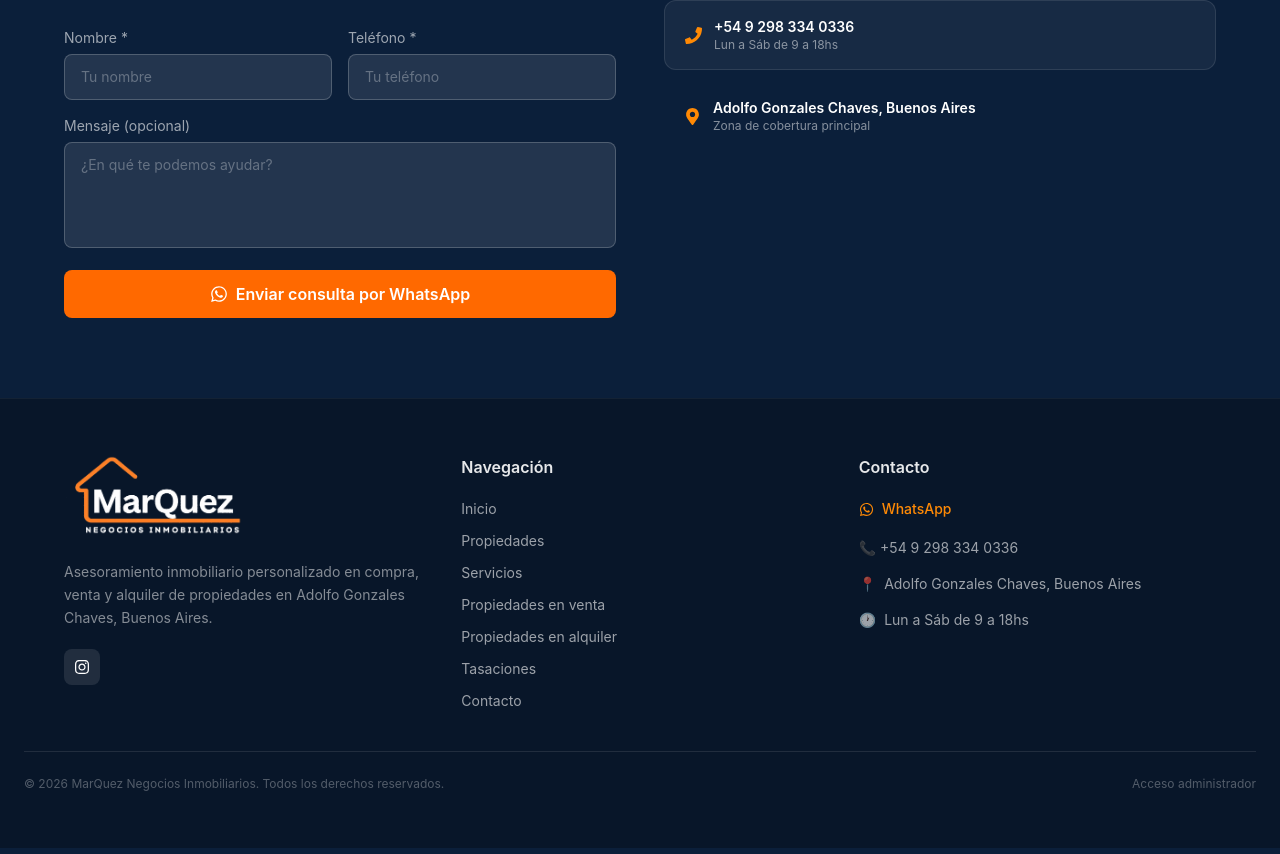
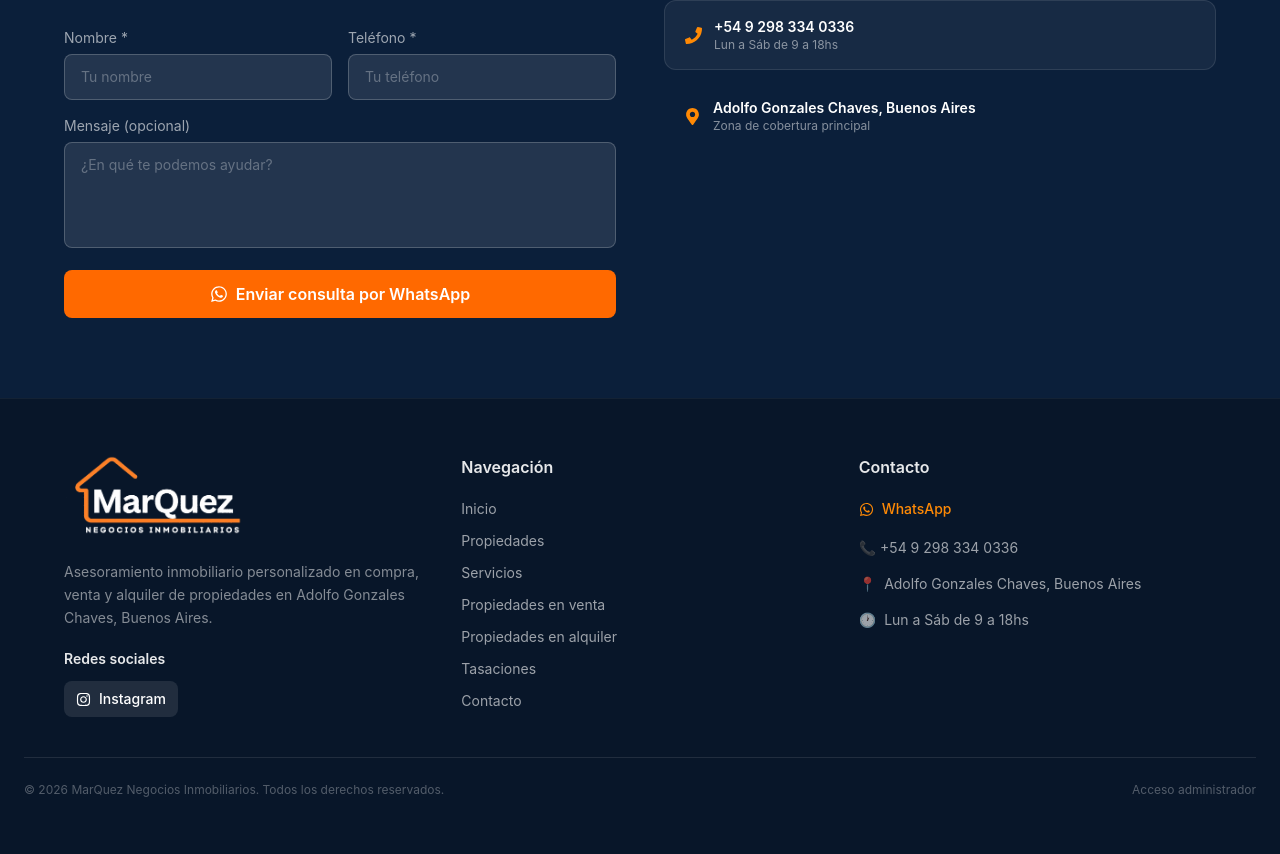
Before and after one commit to pyraed/marquez-inmobiliaria, a Next.js app: page / in a window 1280 px wide. Shown: the part 3017-3871 px from the top of the page. Built offline with nearby package versions, Linux system fonts and the light colour scheme; no server answers; the database is empty.

Commit message:
fix footer

```diff
--- a/components/layout/Footer.tsx
+++ b/components/layout/Footer.tsx
@@ -22,7 +22,6 @@ export default function Footer() {
         {/* BRAND */}
         <div>
           <Link href="/" className="inline-block mb-5">
-            {/* Logo footer: más grande que el header para mayor presencia */}
             <Image
               src="/logo-marquez.png"
               alt="MarQuez Negocios Inmobiliarios"
@@ -35,6 +34,11 @@ export default function Footer() {
             Asesoramiento inmobiliario personalizado en compra, venta y alquiler
             de propiedades en {UBICACION_DISPLAY}.
           </p>
+
+          {/* REDES SOCIALES */}
+          {(INSTAGRAM_URL || FACEBOOK_URL) && (
+            <div>
+              <p className="text-white/90 text-sm font-semibold mb-3">Redes sociales</p>
               <div className="flex gap-3">
                 {INSTAGRAM_URL && (
                   <a
@@ -42,9 +46,10 @@ export default function Footer() {
                     target="_blank"
                     rel="noopener noreferrer"
                     aria-label="Instagram de MarQuez"
-                className="w-9 h-9 rounded-lg bg-white/10 hover:bg-orange-500/20 hover:text-orange-400 flex items-center justify-center transition-all duration-200"
+                    className="flex items-center gap-2 bg-white/10 hover:bg-orange-500/20 hover:text-orange-400 px-3 py-2 rounded-lg text-sm font-medium transition-all duration-200"
                   >
-                <FaInstagram size={16} />
+                    <FaInstagram size={15} />
+                    Instagram
                   </a>
                 )}
                 {FACEBOOK_URL && (
@@ -53,15 +58,15 @@ export default function Footer() {
                     target="_blank"
                     rel="noopener noreferrer"
                     aria-label="Facebook de MarQuez"
-                className="w-9 h-9 rounded-lg bg-white/10 hover:bg-orange-500/20 hover:text-orange-400 flex items-center justify-center transition-all duration-200"
+                    className="flex items-center gap-2 bg-white/10 hover:bg-orange-500/20 hover:text-orange-400 px-3 py-2 rounded-lg text-sm font-medium transition-all duration-200"
                   >
-                <FaFacebook size={16} />
+                    <FaFacebook size={15} />
+                    Facebook
                   </a>
                 )}
-            {!INSTAGRAM_URL && !FACEBOOK_URL && (
-              <p className="text-white/30 text-xs italic">Redes sociales próximamente</p>
+              </div>
+            </div>
           )}
-          </div>
         </div>
 
         {/* NAVEGACIÓN */}
```
Lines whose indentation alone changed are shown as unchanged.
